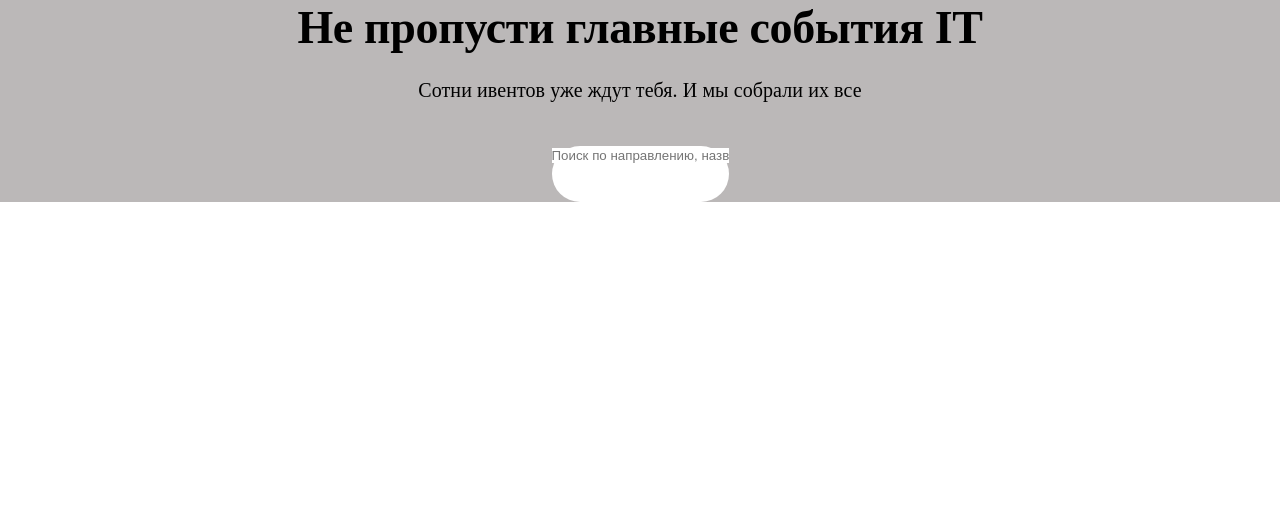
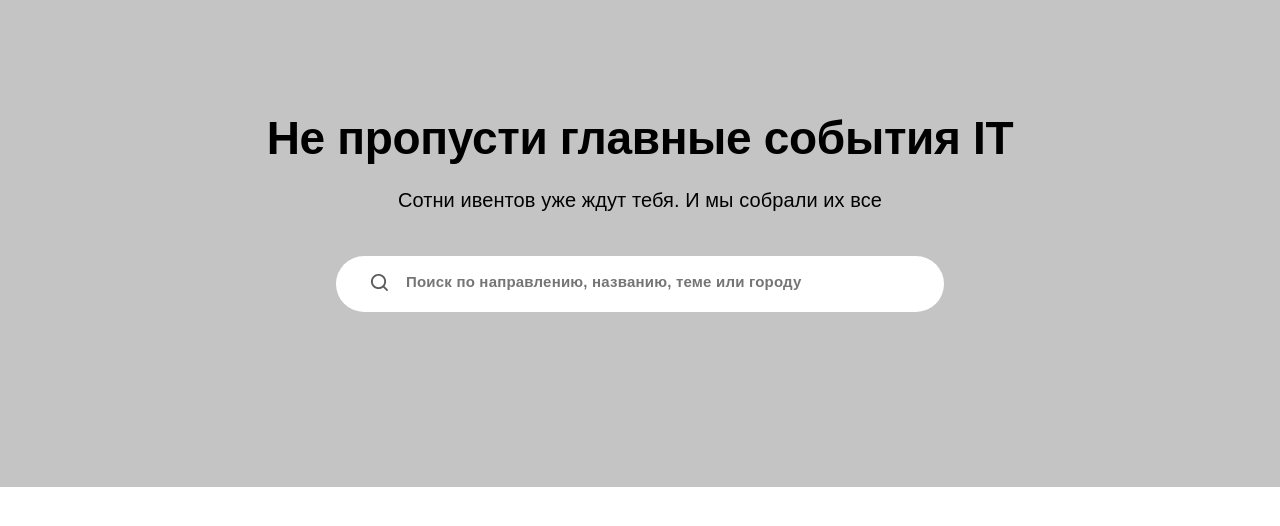
Before and after one commit to IT-ivents/IT-events-frontend, a React (Create React App) app: page / in a window 1280 px wide. Shown: the top 526 px of the page. Built offline with nearby package versions, Linux system fonts and the light colour scheme.

Commit message:
feat: add MainAppSection / SearchField components

```diff
--- a/src/components/MainAppSection/MainAppSection.jsx
+++ b/src/components/MainAppSection/MainAppSection.jsx
@@ -2,13 +2,13 @@
 import styles from './MainAppSection.module.css';
 
 const MainAppSection = ({ children }) => {
+	const headText = 'Не пропусти главные события IT';
+	const subtext = 'Сотни ивентов уже ждут тебя. И мы собрали их все';
 	return (
 		<section className={styles.section}>
 			<div className={styles.container}>
-				<h1 className={styles.headText}>Не пропусти главные события IT</h1>
-				<p className={styles.subText}>
-					Сотни ивентов уже ждут тебя. И мы собрали их все
-				</p>
+				<h1 className={styles.headText}>{headText}</h1>
+				<p className={styles.subText}>{subtext}</p>
 			</div>
 			{children}
 		</section>
--- a/src/components/MainAppSection/MainAppSection.module.css
+++ b/src/components/MainAppSection/MainAppSection.module.css
@@ -1,12 +1,12 @@
 .section {
 	width: 100%;
 	margin: 0;
-	padding: 0;
+	padding: 110px 0 175px;
 	display: flex;
 	flex-direction: column;
 	justify-items: center;
 	align-items: center;
-	background: rgb(187, 184, 184);
+	background: #c4c4c4;
 }
 
 .container {
--- a/src/components/SearchField/SearchField.jsx
+++ b/src/components/SearchField/SearchField.jsx
@@ -1,12 +1,26 @@
 import styles from './SearchField.module.css';
+import searchIcon from '../../images/search-icon.svg';
+import { useState } from 'react';
 
 const SearchField = () => {
+	const [value, setValue] = useState('');
+
+	const handleChange = (e) => {
+		setValue(e.target.value);
+	};
+
 	return (
 		<form className={styles.form}>
-			<input
-				className={styles.input}
-				placeholder="Поиск по направлению, названию, теме или городу"
-			/>
+			<fieldset className={styles.fieldset}>
+				<img src={searchIcon} alt="search-icon" className={styles.icon} />
+				<input
+					className={styles.input}
+					placeholder="Поиск по направлению, названию, теме или городу"
+					onChange={handleChange}
+					value={value}
+					type="text"
+				/>
+			</fieldset>
 		</form>
 	);
 };
--- a/src/components/SearchField/SearchField.module.css
+++ b/src/components/SearchField/SearchField.module.css
@@ -1,11 +1,42 @@
 .form {
 	max-width: 608px;
+	width: 100%;
 	height: 56px;
 	background: #fff;
 	border-radius: 34px;
+	display: flex;
+	padding: 19px 0;
+}
+
+.form:hover {
+	outline: 1px solid #06b6d4;
+}
+
+.fieldset {
+	width: 100%;
+	display: flex;
+	align-items: center;
+	outline: none;
+	border: none;
+	gap: 18px;
+	margin-left: 22px;
+}
+
+.icon {
+	width: 18px;
+	height: 18px;
+	object-fit: contain;
 }
 
 .input {
+	width: 100%;
 	outline: none;
 	border: none;
 }
+
+.input::placeholder {
+	font-weight: 700;
+	font-size: 15px;
+	line-height: 18px;
+	letter-spacing: 0.2px;
+}
--- a/src/index.css
+++ b/src/index.css
@@ -1,3 +1,5 @@
+@import url(./vendor/normalize.css);
+
 * {
 	margin: 0;
 	padding: 0;
@@ -6,4 +8,5 @@
 
 body {
 	height: 100%;
+	font-family: Arial, Helvetica, sans-serif;
 }
```
Also changed, not shown: src/components/FilterBar/FilterBar.jsx (added, +7 -0 lines), src/components/FilterBar/FilterBar.module.css (added), src/images/search-icon.svg (added), src/vendor/normalize.css (added).
